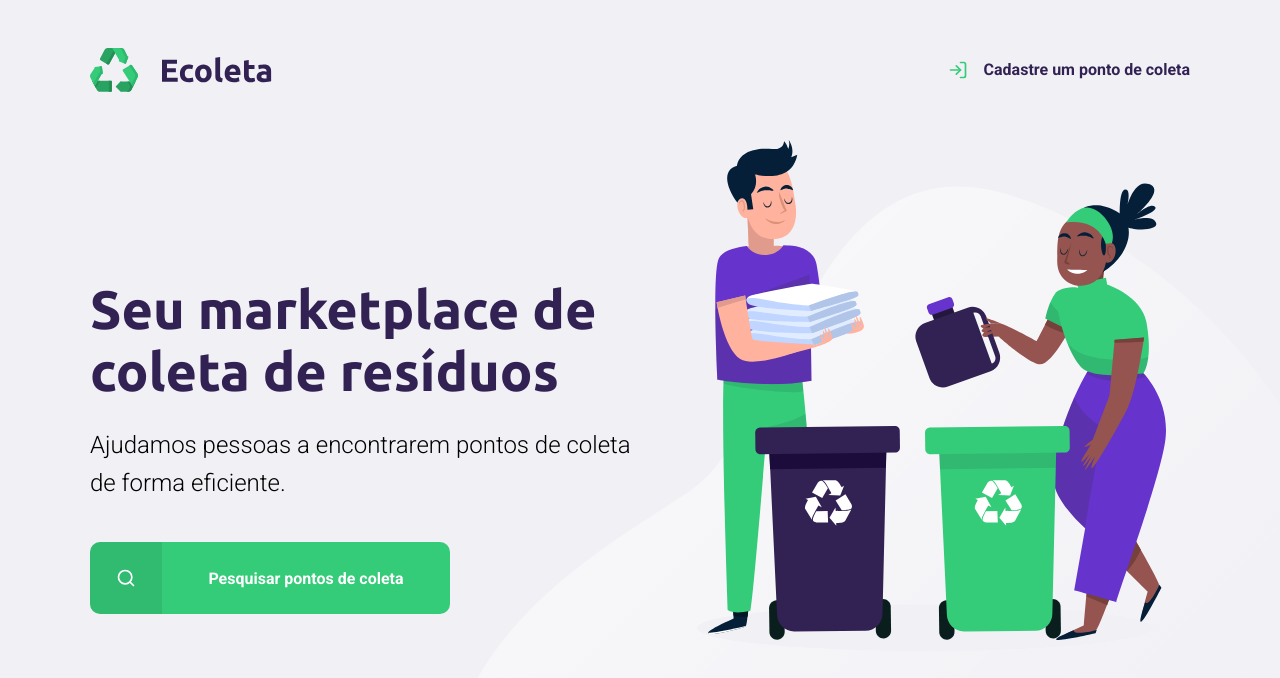
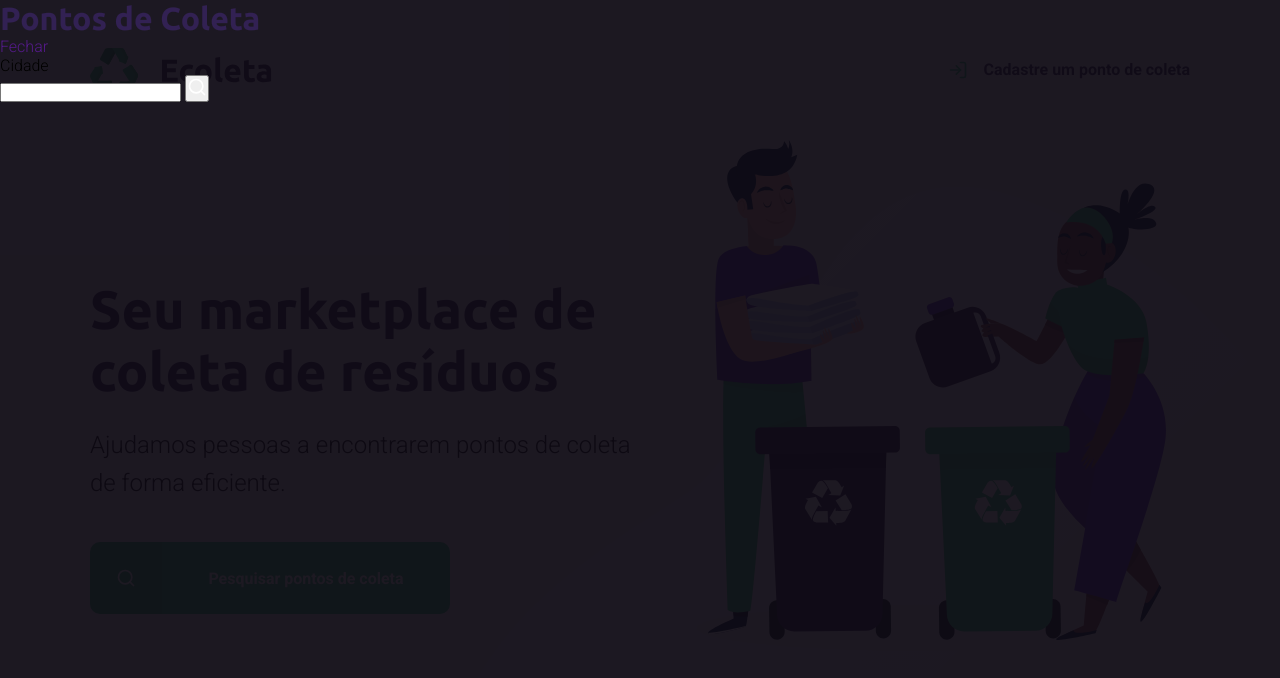
Before and after one commit to spop1987/Ecoleta, a plain HTML site: page index.html in a window 1280 px wide. Drawn offline with Linux system fonts and the light colour scheme.

Commit message:
New CSS for the modal and the create-point code was finished.

```diff
--- a/index.html
+++ b/index.html
@@ -7,9 +7,9 @@
 
     <link href="https://fonts.googleapis.com/css2?family=Roboto:wght@300;700&family=Ubuntu:wght@700&display=swap" rel="stylesheet">
     <link rel="stylesheet" href="./styles/main.css">
+    <link rel="stylesheet" href="./styles/home.css">
+    <link rel="stylesheet" href="./styles/modal.css">
     <link rel="stylesheet" href="./styles/responsive.css">
-    <link rel="stylesheet" href="./styles/home.css">
-
 </head>
 <body>
 
@@ -32,5 +32,23 @@
         </div>
     </div>
 
+    <div id="modal">
+        <div id="content">
+            <div class="header">
+                <h1>Pontos de Coleta</h1>
+                <a href="">Fechar</a>
+            </div>
+            <form action="">
+                <label for="search">Cidade</label>
+                <div class="search field">
+                    <input type="text" name="search">
+                    <button>
+                        <img src="/assets/search.svg" alt=Buscar">
+                    </button>
+                </div>
+            </form>
+        </div>
+    </div>
+
 </body>
 </html>
--- a/styles/create-point.css
+++ b/styles/create-point.css
@@ -99,7 +99,7 @@ form button {
 form button:hover{
     background-color: #2fb86e;
 }
-
+/* Itens de coleta */
 .items-grid {
     display: grid;
     grid-template-columns: 1fr 1fr 1fr;
--- /dev/null
+++ b/styles/modal.css
@@ -0,0 +1,8 @@
+#modal {
+    background-color: #0E0A14ef;
+
+    height:100vh;
+    width: 100vw;
+    position: fixed;
+    top:0;
+}
```
Also changed, not shown: scripts/create-point.js (+17 -4 lines).
